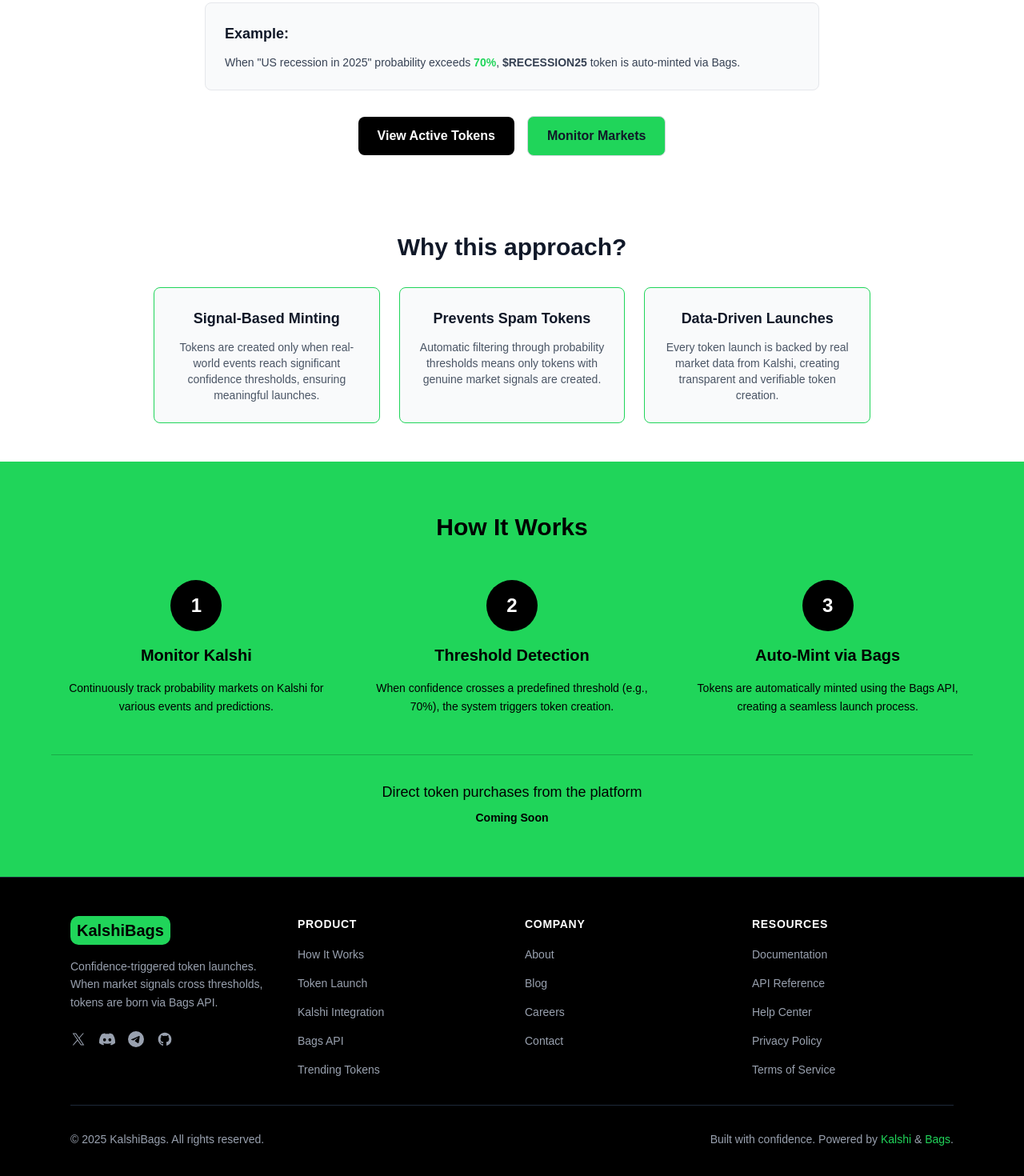
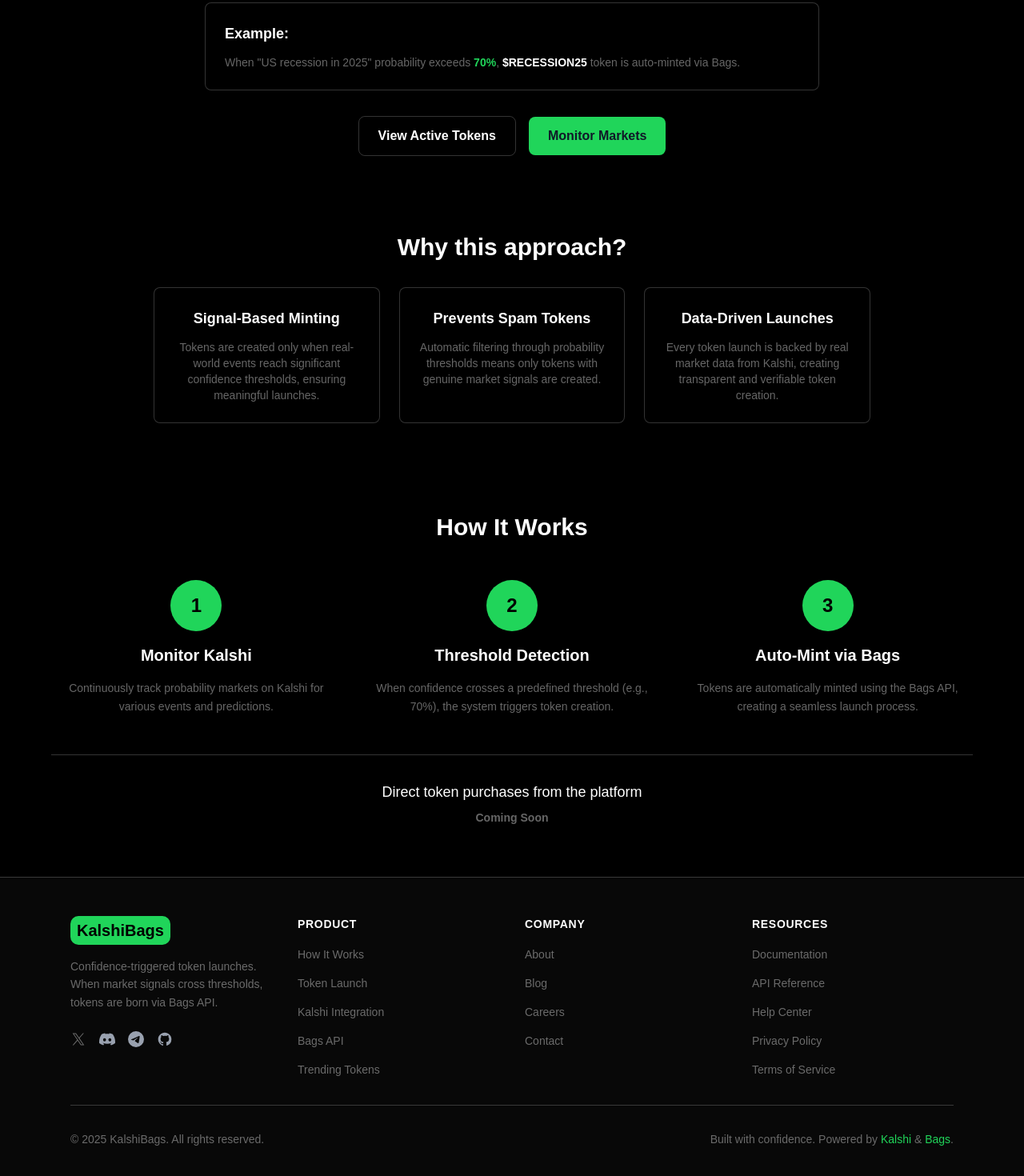
Before and after one commit to ayushsingh82/INSPYR, a Next.js app: page / in a window 1280 px wide. Shown: the part 460-1930 px from the top of the page at 80% size. Built offline with nearby package versions, Linux system fonts and the light colour scheme.

Commit message:
dark tmeme added

```diff
--- a/src/app/components/Footer.tsx
+++ b/src/app/components/Footer.tsx
@@ -2,7 +2,7 @@ import Link from 'next/link';
 
 export default function Footer() {
   return (
-    <footer className="w-full bg-black text-gray-300 border-t border-gray-800">
+    <footer className="w-full text-gray-300 border-t border-white/20" style={{ backgroundColor: '#080808' }}>
       <div className="max-w-6xl mx-auto px-6 py-12">
         <div className="grid grid-cols-1 md:grid-cols-2 lg:grid-cols-4 gap-8 mb-8">
           {/* Brand Section */}
@@ -12,13 +12,13 @@ export default function Footer() {
                 KalshiBags
               </h2>
             </div>
-            <p className="text-sm text-gray-400 leading-relaxed">
+            <p className="text-sm text-white/40 leading-relaxed">
               Confidence-triggered token launches. When market signals cross thresholds, tokens are born via Bags API.
             </p>
             <div className="flex items-center gap-4 pt-2">
               <Link
                 href="#"
-                className="text-gray-400 hover:text-[#20D55A] transition-colors"
+                className="text-white/40 hover:text-[#20D55A] transition-colors"
                 aria-label="X (Twitter)"
               >
                 <svg className="w-5 h-5" fill="currentColor" viewBox="0 0 24 24" aria-hidden="true">
@@ -60,27 +60,27 @@ export default function Footer() {
             <h3 className="text-white font-semibold text-sm uppercase tracking-wider">Product</h3>
             <ul className="space-y-3">
               <li>
-                <Link href="#" className="text-sm text-gray-400 hover:text-[#20D55A] transition-colors">
+                <Link href="#" className="text-sm text-white/40 hover:text-[#20D55A] transition-colors">
                   How It Works
                 </Link>
               </li>
               <li>
-                <Link href="#" className="text-sm text-gray-400 hover:text-[#20D55A] transition-colors">
+                <Link href="#" className="text-sm text-white/40 hover:text-[#20D55A] transition-colors">
                   Token Launch
                 </Link>
               </li>
               <li>
-                <Link href="#" className="text-sm text-gray-400 hover:text-[#20D55A] transition-colors">
+                <Link href="#" className="text-sm text-white/40 hover:text-[#20D55A] transition-colors">
                   Kalshi Integration
                 </Link>
               </li>
               <li>
-                <Link href="#" className="text-sm text-gray-400 hover:text-[#20D55A] transition-colors">
+                <Link href="#" className="text-sm text-white/40 hover:text-[#20D55A] transition-colors">
                   Bags API
                 </Link>
               </li>
               <li>
-                <Link href="#" className="text-sm text-gray-400 hover:text-[#20D55A] transition-colors">
+                <Link href="#" className="text-sm text-white/40 hover:text-[#20D55A] transition-colors">
                   Trending Tokens
                 </Link>
               </li>
@@ -92,22 +92,22 @@ export default function Footer() {
             <h3 className="text-white font-semibold text-sm uppercase tracking-wider">Company</h3>
             <ul className="space-y-3">
               <li>
-                <Link href="#" className="text-sm text-gray-400 hover:text-[#20D55A] transition-colors">
+                <Link href="#" className="text-sm text-white/40 hover:text-[#20D55A] transition-colors">
                   About
                 </Link>
               </li>
               <li>
-                <Link href="#" className="text-sm text-gray-400 hover:text-[#20D55A] transition-colors">
+                <Link href="#" className="text-sm text-white/40 hover:text-[#20D55A] transition-colors">
                   Blog
                 </Link>
               </li>
               <li>
-                <Link href="#" className="text-sm text-gray-400 hover:text-[#20D55A] transition-colors">
+                <Link href="#" className="text-sm text-white/40 hover:text-[#20D55A] transition-colors">
                   Careers
                 </Link>
               </li>
               <li>
-                <Link href="#" className="text-sm text-gray-400 hover:text-[#20D55A] transition-colors">
+                <Link href="#" className="text-sm text-white/40 hover:text-[#20D55A] transition-colors">
                   Contact
                 </Link>
               </li>
@@ -119,27 +119,27 @@ export default function Footer() {
             <h3 className="text-white font-semibold text-sm uppercase tracking-wider">Resources</h3>
             <ul className="space-y-3">
               <li>
-                <Link href="#" className="text-sm text-gray-400 hover:text-[#20D55A] transition-colors">
+                <Link href="#" className="text-sm text-white/40 hover:text-[#20D55A] transition-colors">
                   Documentation
                 </Link>
               </li>
               <li>
-                <Link href="#" className="text-sm text-gray-400 hover:text-[#20D55A] transition-colors">
+                <Link href="#" className="text-sm text-white/40 hover:text-[#20D55A] transition-colors">
                   API Reference
                 </Link>
               </li>
               <li>
-                <Link href="#" className="text-sm text-gray-400 hover:text-[#20D55A] transition-colors">
+                <Link href="#" className="text-sm text-white/40 hover:text-[#20D55A] transition-colors">
                   Help Center
                 </Link>
               </li>
               <li>
-                <Link href="#" className="text-sm text-gray-400 hover:text-[#20D55A] transition-colors">
+                <Link href="#" className="text-sm text-white/40 hover:text-[#20D55A] transition-colors">
                   Privacy Policy
                 </Link>
               </li>
               <li>
-                <Link href="#" className="text-sm text-gray-400 hover:text-[#20D55A] transition-colors">
+                <Link href="#" className="text-sm text-white/40 hover:text-[#20D55A] transition-colors">
                   Terms of Service
                 </Link>
               </li>
@@ -148,12 +148,12 @@ export default function Footer() {
         </div>
 
         {/* Bottom Bar */}
-        <div className="border-t border-gray-800 pt-8 mt-8">
+        <div className="border-t border-white/20 pt-8 mt-8">
           <div className="flex flex-col md:flex-row items-center justify-between gap-4">
-            <p className="text-sm text-gray-400">
+            <p className="text-sm text-white/40">
               © {new Date().getFullYear()} KalshiBags. All rights reserved.
             </p>
-            <p className="text-sm text-gray-400">
+            <p className="text-sm text-white/40">
               Built with confidence. Powered by <span className="text-[#20D55A]">Kalshi</span> & <span className="text-[#20D55A]">Bags</span>.
             </p>
           </div>
--- a/src/app/components/Navbar.tsx
+++ b/src/app/components/Navbar.tsx
@@ -2,7 +2,7 @@ import Link from 'next/link';
 
 export default function Navbar() {
   return (
-    <header className="w-full py-4 px-6 border-b border-gray-200 bg-white">
+    <header className="w-full py-4 px-6 border-b border-white/20" style={{ backgroundColor: '#080808' }}>
       <div className="max-w-6xl mx-auto flex items-center justify-between">
         {/* Left - Logo */}
         <div className="flex items-center">
@@ -13,7 +13,7 @@ export default function Navbar() {
 
         {/* Center - Navigation */}
         <nav className="hidden md:flex items-center space-x-8">
-          <Link href="/tokens" className="text-sm text-gray-600 hover:text-gray-900 transition-colors">Tokens</Link>
+          <Link href="/tokens" className="text-sm text-white transition-colors hover:text-white/80">Tokens</Link>
         </nav>
 
         {/* Right - Sign Up Button */}
--- a/src/app/page.tsx
+++ b/src/app/page.tsx
@@ -4,7 +4,7 @@ import Link from 'next/link';
 
 export default function Home() {
   return (
-    <div className="min-h-screen flex flex-col bg-white">
+    <div className="min-h-screen flex flex-col" style={{ backgroundColor: '#000000' }}>
       {/* Ticker */}
       <Ticker />
 
@@ -12,45 +12,45 @@ export default function Home() {
       <Navbar />
 
       {/* Main Content */}
-      <main className="flex-1 flex flex-col items-center justify-center px-6 py-12 text-center bg-white mt-8">
+      <main className="flex-1 flex flex-col items-center justify-center px-6 py-12 text-center mt-8" style={{ backgroundColor: '#000000' }}>
         <div className="max-w-4xl mx-auto space-y-8">
           {/* Hero Section */}
           <div className="space-y-6">
-            <div className="inline-block px-4 py-2 border border-gray-300 rounded-full">
-              <p className="text-sm text-gray-600">
+            <div className="inline-block px-4 py-2 border border-white/20 rounded-full">
+              <p className="text-sm text-white/40">
                 When confidence crosses a threshold, a token is born.
                 <span className="text-[#000000] bg-[#20D55A] rounded-full px-2 py-1 transition-colors"> Learn more {'->'}</span>
               </p>
             </div>
-            <h2 className="text-3xl sm:text-3xl lg:text-4xl font-bold text-gray-900 leading-tight">
+            <h2 className="text-3xl sm:text-3xl lg:text-4xl font-bold text-white leading-tight">
               Confidence-Triggered
-              <span className="bg-[#20D55A] border border-gray-300 rounded-full px-2 py-1 transition-colors"> Token Launch </span>
+              <span className="bg-[#20D55A] border border-white/20 rounded-full px-2 py-1 transition-colors"> Token Launch </span>
             </h2>
-            <p className="text-xl text-gray-600 font-semibold">
+            <p className="text-xl text-white/40 font-semibold">
               Signal-based minting via Bags API
             </p>
           </div>
 
           {/* Description */}
           <div className="space-y-4 max-w-3xl mx-auto">
-            <p className="text-base text-gray-700 leading-relaxed">
+            <p className="text-base text-white/40 leading-relaxed">
               Monitor Kalshi probabilities in real-time. When confidence crosses a threshold, tokens are automatically minted via Bags API.
             </p>
-            <div className="bg-gray-50 p-6 rounded-lg border border-gray-200 mt-6 text-left">
-              <h3 className="text-lg font-semibold text-gray-900 mb-3">Example:</h3>
-              <p className="text-sm text-gray-700">
+            <div className="p-6 rounded-lg border border-white/20 mt-6 text-left" style={{ backgroundColor: '#000000' }}>
+              <h3 className="text-lg font-semibold text-white mb-3">Example:</h3>
+              <p className="text-sm text-white/40">
                 When &quot;US recession in 2025&quot; probability exceeds <span className="font-bold text-[#20D55A]">70%</span>,
-                <span className="font-bold"> $RECESSION25 </span> token is auto-minted via Bags.
+                <span className="font-bold text-white"> $RECESSION25 </span> token is auto-minted via Bags.
               </p>
             </div>
           </div>
 
           {/* CTA Buttons */}
           <div className="flex flex-col sm:flex-row gap-4 justify-center items-center">
-            <Link href="/tokens" className="px-6 py-3 bg-black text-white font-semibold rounded-lg transition-colors hover:bg-gray-800">
+            <Link href="/tokens" className="px-6 py-3 border border-white/20 text-white font-semibold rounded-lg transition-colors">
               View Active Tokens
             </Link>
-            <button className="px-6 py-3 border border-gray-300 bg-[#20D55A] text-gray-900 font-semibold rounded-lg transition-colors hover:bg-green-400">
+            <button className="px-6 py-3 bg-[#20D55A] text-gray-900 font-semibold rounded-lg transition-colors hover:bg-green-400">
               Monitor Markets
             </button>
           </div>
@@ -58,30 +58,30 @@ export default function Home() {
           {/* Features Section */}
           <div className="space-y-8 max-w-4xl mx-auto mt-24">
             <div className="text-center space-y-4">
-              <h3 className="text-2xl sm:text-3xl font-bold text-gray-900">
+              <h3 className="text-2xl sm:text-3xl font-bold text-white">
                 Why this approach?
               </h3>
             </div>
 
             {/* Three Feature Boxes */}
             <div className="grid grid-cols-1 md:grid-cols-3 gap-6">
-              <div className="bg-gray-50 p-6 rounded-lg border border-[#20D55A]">
-                <h4 className="text-lg font-semibold text-gray-900 mb-3">Signal-Based Minting</h4>
-                <p className="text-sm text-gray-600">
+              <div className="p-6 rounded-lg border border-white/20" style={{ backgroundColor: '#000000' }}>
+                <h4 className="text-lg font-semibold text-white mb-3">Signal-Based Minting</h4>
+                <p className="text-sm text-white/40">
                   Tokens are created only when real-world events reach significant confidence thresholds, ensuring meaningful launches.
                 </p>
               </div>
 
-              <div className="bg-gray-50 p-6 rounded-lg border border-[#20D55A]">
-                <h4 className="text-lg font-semibold text-gray-900 mb-3">Prevents Spam Tokens</h4>
-                <p className="text-sm text-gray-600">
+              <div className="p-6 rounded-lg border border-white/20" style={{ backgroundColor: '#000000' }}>
+                <h4 className="text-lg font-semibold text-white mb-3">Prevents Spam Tokens</h4>
+                <p className="text-sm text-white/40">
                   Automatic filtering through probability thresholds means only tokens with genuine market signals are created.
                 </p>
               </div>
 
-              <div className="bg-gray-50 p-6 rounded-lg border border-[#20D55A]">
-                <h4 className="text-lg font-semibold text-gray-900 mb-3">Data-Driven Launches</h4>
-                <p className="text-sm text-gray-600">
+              <div className="p-6 rounded-lg border border-white/20" style={{ backgroundColor: '#000000' }}>
+                <h4 className="text-lg font-semibold text-white mb-3">Data-Driven Launches</h4>
+                <p className="text-sm text-white/40">
                   Every token launch is backed by real market data from Kalshi, creating transparent and verifiable token creation.
                 </p>
               </div>
@@ -92,51 +92,51 @@ export default function Home() {
       </main>
 
       {/* How It Works Section */}
-      <div className="bg-[#20D55A] py-16 px-6 w-full">
+      <div className="py-16 px-6 w-full" style={{ backgroundColor: '#000000' }}>
         <div className="max-w-6xl mx-auto">
           <div className="text-center mb-12">
-            <h3 className="text-2xl sm:text-3xl font-bold text-black mb-4">
+            <h3 className="text-2xl sm:text-3xl font-bold text-white mb-4">
               How It Works
             </h3>
           </div>
 
-          <div className="grid grid-cols-1 md:grid-cols-3 gap-8 text-black mb-12">
+          <div className="grid grid-cols-1 md:grid-cols-3 gap-8 mb-12">
             <div className="text-center space-y-4">
-              <div className="w-16 h-16 bg-black rounded-full flex items-center justify-center mx-auto">
-                <span className="text-white font-bold text-2xl">1</span>
+              <div className="w-16 h-16 bg-[#20D55A] rounded-full flex items-center justify-center mx-auto">
+                <span className="text-black font-bold text-2xl">1</span>
               </div>
-              <h4 className="text-xl font-semibold">Monitor Kalshi</h4>
-              <p className="text-sm leading-relaxed">
+              <h4 className="text-xl font-semibold text-white">Monitor Kalshi</h4>
+              <p className="text-sm leading-relaxed text-white/40">
                 Continuously track probability markets on Kalshi for various events and predictions.
               </p>
             </div>
 
             <div className="text-center space-y-4">
-              <div className="w-16 h-16 bg-black rounded-full flex items-center justify-center mx-auto">
-                <span className="text-white font-bold text-2xl">2</span>
+              <div className="w-16 h-16 bg-[#20D55A] rounded-full flex items-center justify-center mx-auto">
+                <span className="text-black font-bold text-2xl">2</span>
               </div>
-              <h4 className="text-xl font-semibold">Threshold Detection</h4>
-              <p className="text-sm leading-relaxed">
+              <h4 className="text-xl font-semibold text-white">Threshold Detection</h4>
+              <p className="text-sm leading-relaxed text-white/40">
                 When confidence crosses a predefined threshold (e.g., 70%), the system triggers token creation.
               </p>
             </div>
 
             <div className="text-center space-y-4">
-              <div className="w-16 h-16 bg-black rounded-full flex items-center justify-center mx-auto">
-                <span className="text-white font-bold text-2xl">3</span>
+              <div className="w-16 h-16 bg-[#20D55A] rounded-full flex items-center justify-center mx-auto">
+                <span className="text-black font-bold text-2xl">3</span>
               </div>
-              <h4 className="text-xl font-semibold">Auto-Mint via Bags</h4>
-              <p className="text-sm leading-relaxed">
+              <h4 className="text-xl font-semibold text-white">Auto-Mint via Bags</h4>
+              <p className="text-sm leading-relaxed text-white/40">
                 Tokens are automatically minted using the Bags API, creating a seamless launch process.
               </p>
             </div>
           </div>
 
-          <div className="border-t border-black/20 pt-8 text-center">
-            <p className="text-lg text-black mb-2">
+          <div className="border-t border-white/20 pt-8 text-center">
+            <p className="text-lg text-white mb-2">
               Direct token purchases from the platform
             </p>
-            <p className="text-black font-semibold text-sm">
+            <p className="text-white/40 font-semibold text-sm">
               Coming Soon
             </p>
           </div>
```
Also changed, not shown: src/app/tokens/page.tsx (+18 -17 lines), src/bags/README.md, src/kalshi/README.md.
